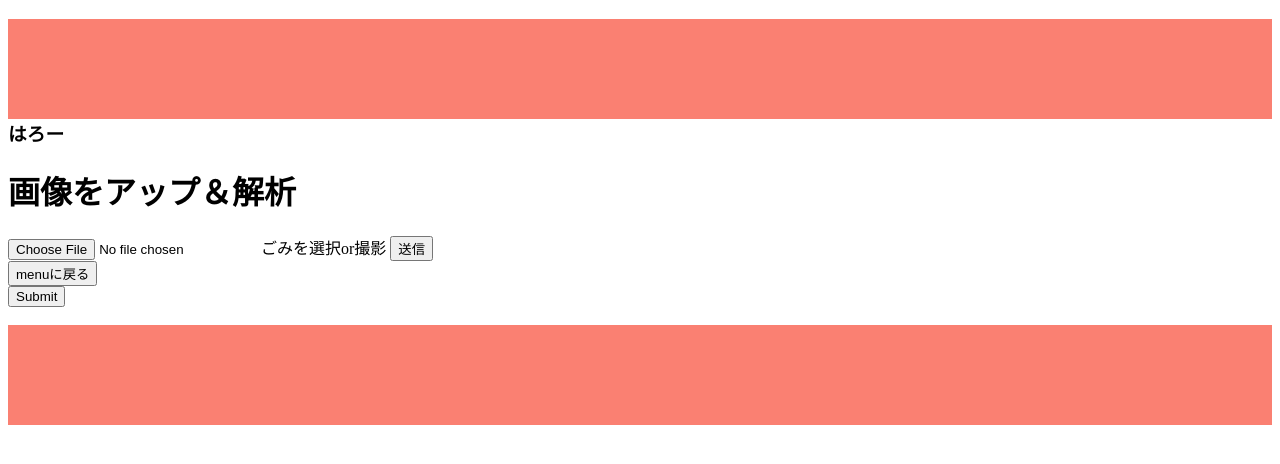
After one commit to tamumisa/practice, a Flask app: page /upload in a window 1280 px wide. The commit adds this page. Shown: the top 464 px of the page. Run offline with Flask 2, Linux system fonts and the light colour scheme; some libraries are stand-ins or nearby versions.

Commit message:
画像upページを追加しました

```diff
--- a/app.py
+++ b/app.py
@@ -14,6 +14,10 @@ def index():
 def top():
 	return render_template('/main.html')
 
+@app.route('/upload')
+def upload():
+	return render_template('/upload.html')
+
 if __name__ == "__main__":
 	app.debug = True
 	app.run(port=7000)
--- a/templates/top.html
+++ b/templates/top.html
@@ -7,6 +7,4 @@
     <input type="submit" name="save" value="START" class="button">
 </form>
 
-
-
 {% endblock %}
--- /dev/null
+++ b/templates/upload.html
@@ -0,0 +1,28 @@
+{% extends "base.html" %}
+{% block content %}
+
+<h1>画像をアップ＆解析</h1>
+
+<div>
+<form action="/add" method="post" enctype="multipart/form-data">
+
+    <label>
+        <input type="file" name="file" class="bar">ごみを選択or撮影
+    </label>
+    <input type="submit" name="save" value="送信" class="button button-margin">
+</form>
+</div>
+
+<div>
+    <form action="/top" method="post">
+        <input type="submit" name="save" value="menuに戻る" class="button">
+    </form>
+</div>
+
+<div>
+    <form action="/analysis" method="get">
+        <input type="submit" name="save" id="解析する" class="button">
+    </form>
+</div>
+
+{% endblock %}
```
